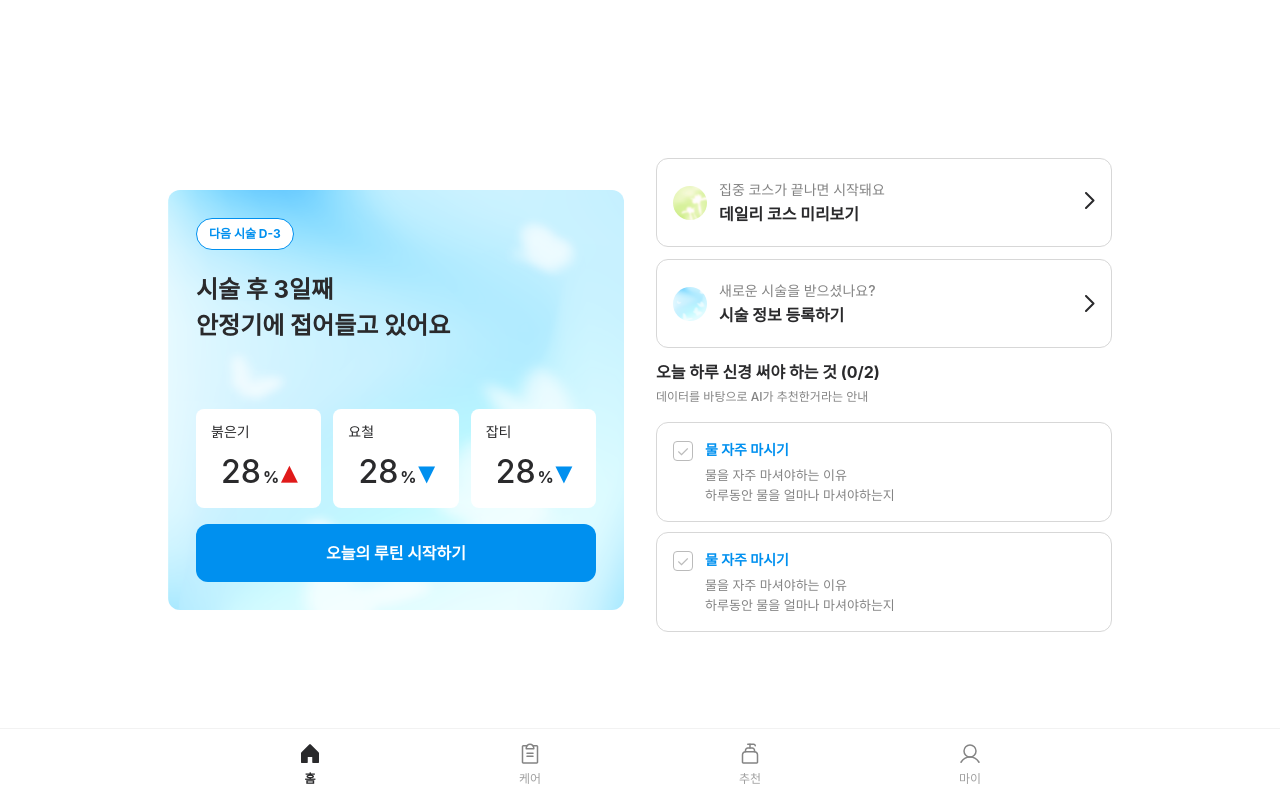
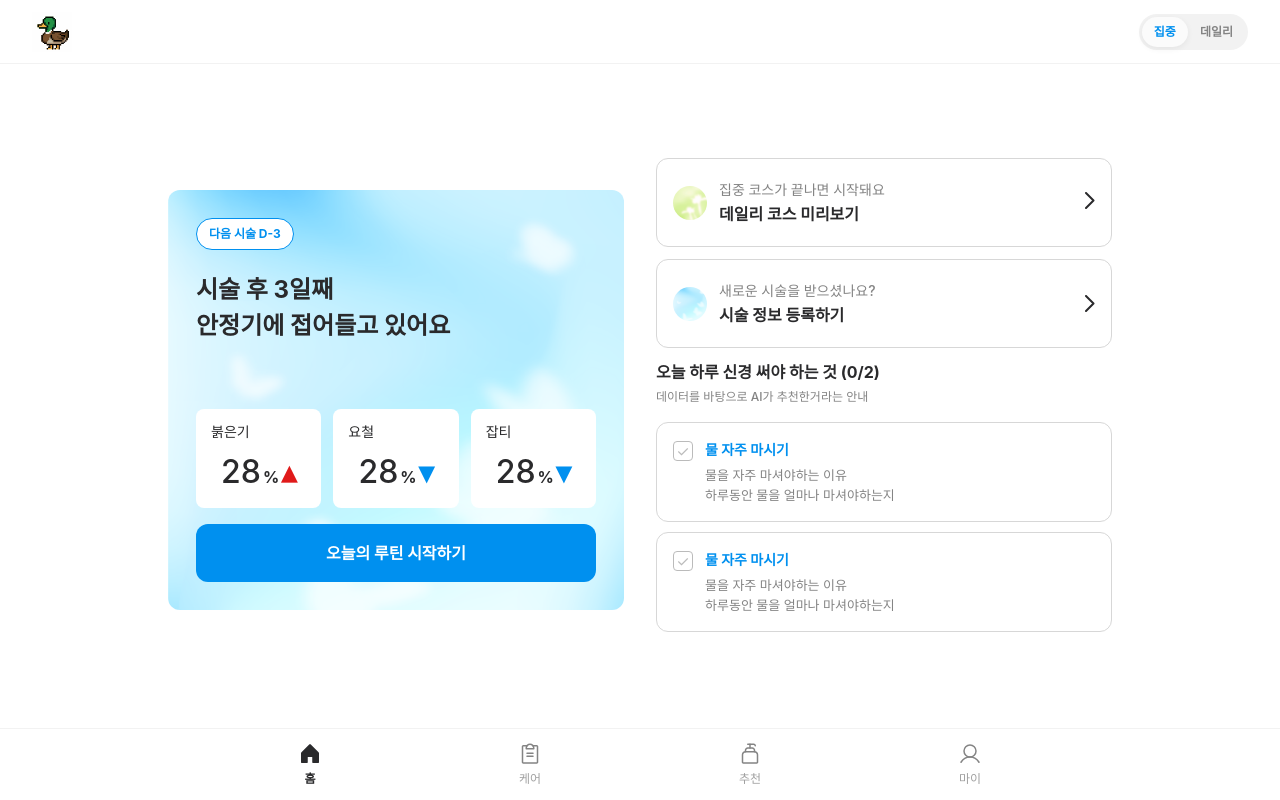
Before and after one commit to duckswell/Frontend, a React (Vite) app: page / in a window 1280 px wide. Built offline with nearby package versions, Linux system fonts and the light colour scheme; a web font is replaced by a local one.

Commit message:
✨ Feat : 홈페이지 임시로고 & 데일리/집중 토글버튼 추가 (#23)

```diff
--- /dev/null
+++ b/src/components/Home/Header.tsx
@@ -0,0 +1,35 @@
+import React from "react";
+import * as S from "../../styles/Header.styles";
+
+interface HeaderProps {
+  currentVersion: "focus" | "daily";
+  onToggleVersion: () => void;
+}
+
+export const Header: React.FC<HeaderProps> = ({
+  currentVersion,
+  onToggleVersion,
+}) => {
+  return (
+    <S.Container>
+      <S.Logo>
+        <img src="/icons.svg" alt="로고" />
+      </S.Logo>
+
+      <S.ToggleWrapper onClick={onToggleVersion}>
+        <S.ToggleOption
+          $isActive={currentVersion === "focus"}
+          $isFocusOption={true}
+        >
+          집중
+        </S.ToggleOption>
+        <S.ToggleOption
+          $isActive={currentVersion === "daily"}
+          $isFocusOption={false}
+        >
+          데일리
+        </S.ToggleOption>
+      </S.ToggleWrapper>
+    </S.Container>
+  );
+};
--- a/src/routes/Home.tsx
+++ b/src/routes/Home.tsx
@@ -3,9 +3,7 @@ import * as S from "../styles/Home.styles";
 import { useNavigate } from "react-router-dom";
 import { TabBar, type TabType } from "../components/TabBar";
 import { AITodos } from "../components/Home/AITodos";
-
-// 아래를 daily로 바꾸면 데일리케어, focus로 바꾸면 집중케어 UI
-const CURRENT_VERSION: "focus" | "daily" = "focus";
+import { Header } from "../components/Home/Header";
 
 interface TodoItem {
   id: number;
@@ -17,6 +15,10 @@ interface TodoItem {
 const Home: React.FC = () => {
   const navigate = useNavigate();
   const [activeTab, setActiveTab] = useState<TabType>("home");
+
+  const [currentVersion, setCurrentVersion] = useState<"focus" | "daily">(
+    "focus",
+  );
 
   const [todos, setTodos] = useState<TodoItem[]>([
     {
@@ -35,7 +37,12 @@ const Home: React.FC = () => {
     },
   ]);
 
-  const isFocus = CURRENT_VERSION === "focus";
+  const isFocus = currentVersion === "focus";
+
+  const handleToggleVersion = () => {
+    setCurrentVersion((prev) => (prev === "focus" ? "daily" : "focus"));
+    setTodos((prev) => prev.map((todo) => ({ ...todo, isChecked: false })));
+  };
 
   const handleToggleTodo = (id: number) => {
     setTodos((prev) =>
@@ -50,6 +57,10 @@ const Home: React.FC = () => {
 
   return (
     <>
+      <Header
+        currentVersion={currentVersion}
+        onToggleVersion={handleToggleVersion}
+      />
       <S.Container>
         <S.LeftColumn>
           <S.HeroCard $isFocus={isFocus}>
@@ -121,11 +132,7 @@ const Home: React.FC = () => {
             <div className="left">
               <img
                 className="icon-img"
-                src={
-                  isFocus
-                    ? "/assets/Home_Daily.png"
-                    : "/assets/Home_Daily_Routine.png"
-                }
+                src={"/assets/Home_Daily.png"}
                 alt="데일리 코스"
               />
               <div>
--- /dev/null
+++ b/src/styles/Header.styles.ts
@@ -0,0 +1,77 @@
+import styled, { css } from "styled-components";
+import { colorPalette } from "../lib/colorPalette";
+import { typography } from "../lib/typography";
+
+const applyTypography = (type: keyof typeof typography) => css`
+  font-size: ${typography[type].fontSize};
+  font-weight: ${typography[type].fontWeight};
+  line-height: ${typography[type].lineHeight};
+  letter-spacing: ${typography[type].letterSpacing};
+`;
+
+export const Container = styled.header`
+  position: fixed;
+  top: 0;
+  left: 0;
+  right: 0;
+  width: 100%;
+  height: 56px;
+  background-color: ${colorPalette.OffWhite};
+  display: flex;
+  align-items: center;
+  justify-content: space-between;
+  padding: 0 20px;
+  box-sizing: border-box;
+  z-index: 1000;
+  border-bottom: 1px solid ${colorPalette.grey50};
+
+  @media (min-width: 768px) {
+    height: 64px;
+    padding: 0 32px;
+  }
+`;
+
+export const Logo = styled.div`
+  display: flex;
+  align-items: center;
+  gap: 6px;
+  cursor: pointer;
+
+  img {
+    height: 40px;
+    width: auto;
+  }
+`;
+
+export const ToggleWrapper = styled.div`
+  display: flex;
+  align-items: center;
+  background-color: ${colorPalette.grey50};
+  border-radius: 999px;
+  padding: 3px;
+  cursor: pointer;
+  user-select: none;
+`;
+
+export const ToggleOption = styled.div<{
+  $isActive: boolean;
+  $isFocusOption: boolean;
+}>`
+  padding: 6px 12px;
+  border-radius: 999px;
+  ${applyTypography("Body2Bold")}
+  transition: all 0.2s ease;
+
+  color: ${({ $isActive, $isFocusOption }) =>
+    $isActive
+      ? $isFocusOption
+        ? colorPalette.FocusPrimary
+        : colorPalette.DailyPrimary
+      : colorPalette.grey400};
+
+  background-color: ${({ $isActive }) =>
+    $isActive ? colorPalette.White : "transparent"};
+
+  box-shadow: ${({ $isActive }) =>
+    $isActive ? "0 2px 6px rgba(0, 0, 0, 0.06)" : "none"};
+`;
--- a/src/styles/Home.styles.ts
+++ b/src/styles/Home.styles.ts
@@ -14,7 +14,7 @@ export const Container = styled.div`
   max-width: 430px;
   margin: 0 auto;
   min-height: 100vh;
-  padding: 30px 20px 80px 20px;
+  padding: 76px 20px 80px 20px;
   box-sizing: border-box;
 
   @media (min-width: 768px) {
@@ -305,8 +305,7 @@ export const DailyStatItem = styled.div`
     gap: 4px;
 
     span {
-      ${applyTypography("Body2Bold")}
-      font-size: 13px;
+      ${applyTypography("Body2")}
       color: ${colorPalette.Black};
     }
 
```
